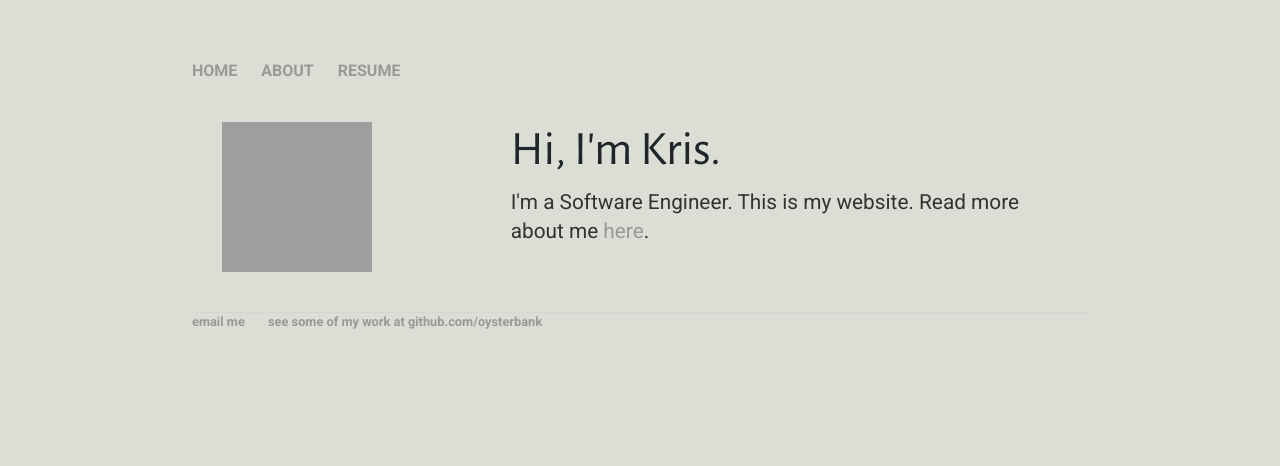
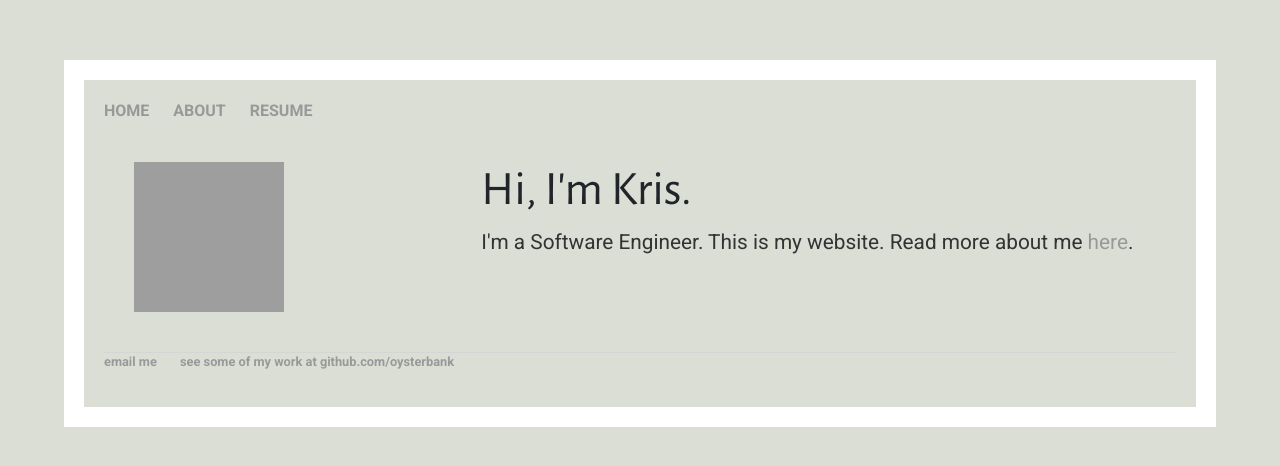
Before and after one commit to oysterbank/oysterbank.github.io, a Jekyll site: the page built from index.html, in a window 1280 px wide. Shown: the top 466 px of the page. Built offline with Jekyll 4.4.1, drawn with Linux system fonts in a browser that asks for light colours; nearby versions of some CDN libraries; grey boxes are pictures that could not be loaded.

Commit message:
Show border and adjust layout.

```diff
--- a/css/main.css
+++ b/css/main.css
@@ -1,4 +1,15 @@
-body { margin: 60px auto; width: 70%; font-family: 'Roboto', sans-serif; border-width: 20px; border-color: white; background: #daded4;}
+body {
+    margin-top: 60px;
+    margin-left: auto;
+    margin-right: auto;
+    width: 90%;
+    padding: 20px;
+    font-family: 'Roboto', sans-serif;
+    border-width: 20px;
+    border-style: solid;
+    border-color: white;
+    background: #daded4;
+}
 
 a { text-decoration: none; color: #999; }
 a:hover { text-decoration: underline; }
```
